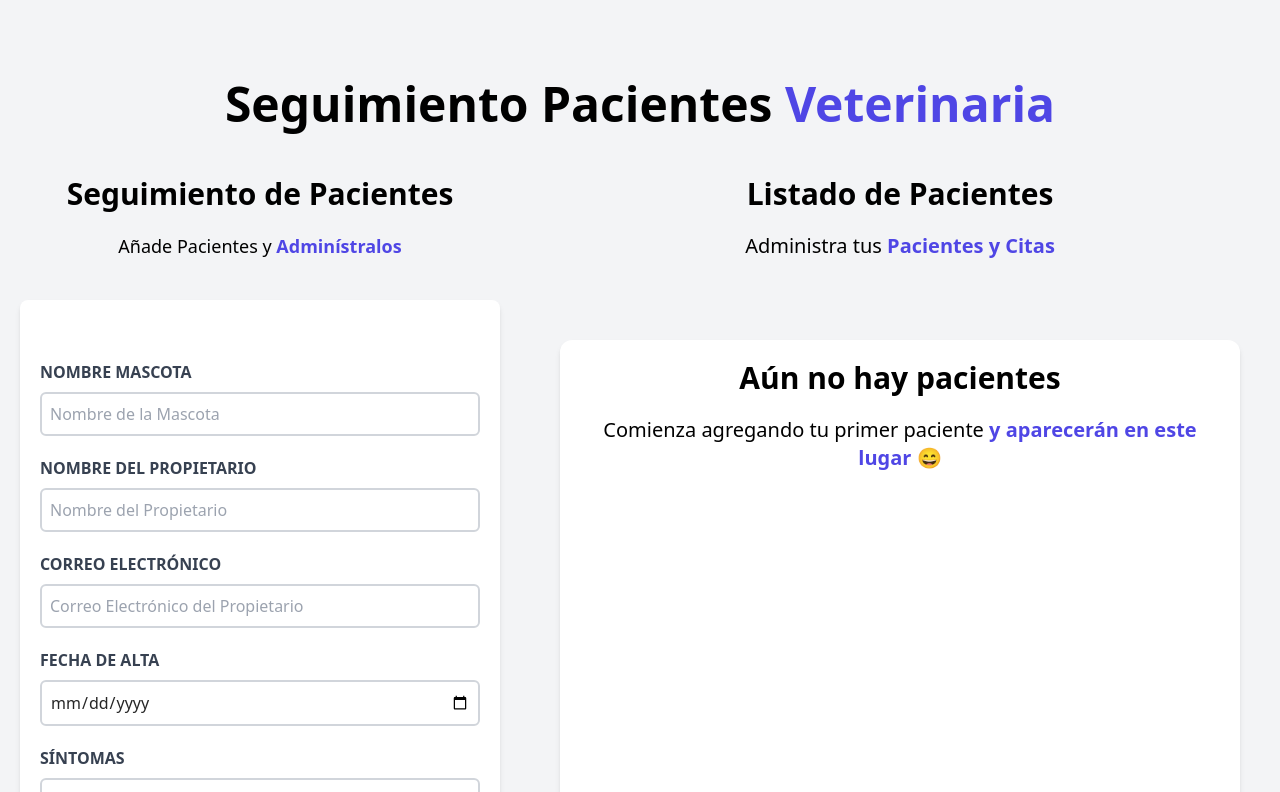
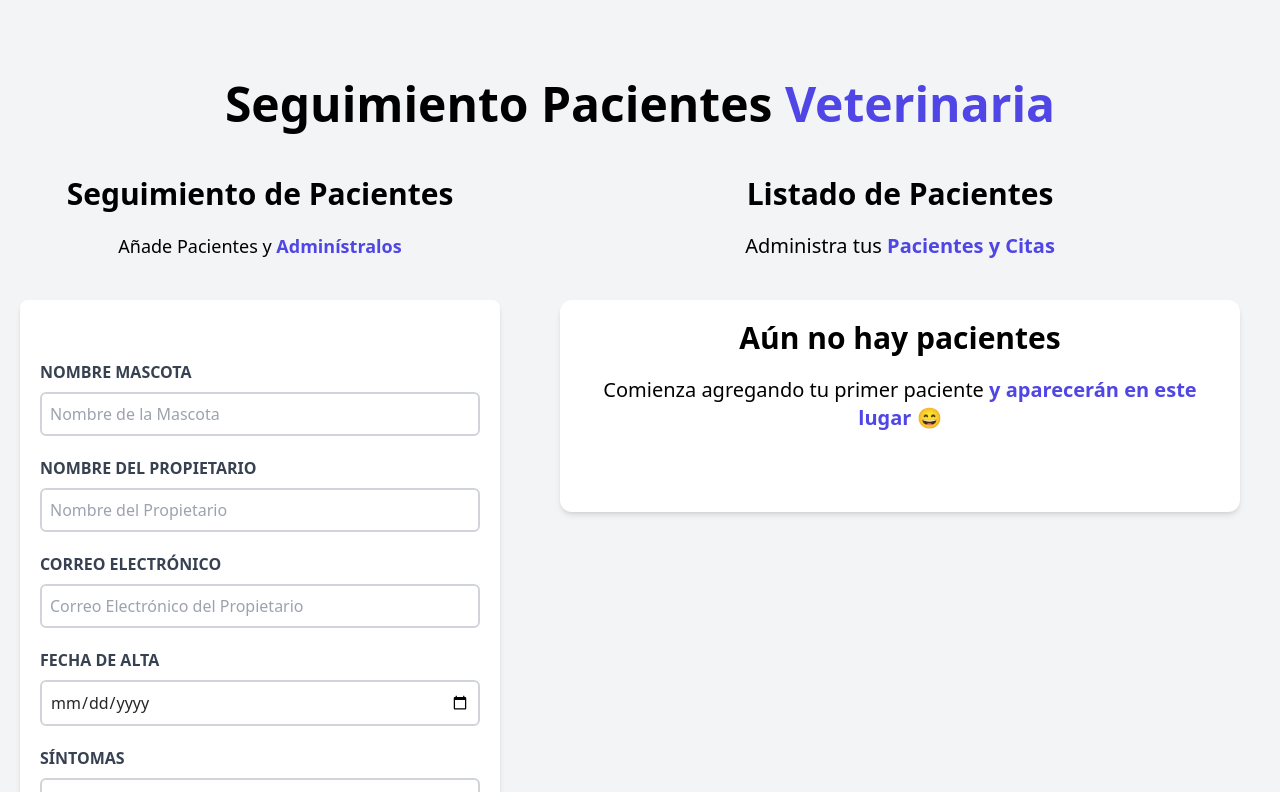
Before and after one commit to dabydat/citas_react, a React (Vite) app: page / in a window 1280 px wide. Shown: the top 792 px of the page. Built offline with nearby package versions, Linux system fonts and the light colour scheme.

Commit message:
Added: Variable y estado para paciente. Boton de edición y de eliminar el paciente.

```diff
--- a/src/App.jsx
+++ b/src/App.jsx
@@ -6,7 +6,7 @@ import { useState } from "react"
 function App() {
 
   const [pacientes, setPacientes] = useState([])
-
+  const [paciente, setPaciente] = useState({})
 
   return (
     <div className="container mx-auto mt-20">
@@ -15,9 +15,11 @@ function App() {
         <Formulario
           pacientes={pacientes}
           setPacientes={setPacientes}
+          paciente={paciente}
         />
         <ListadoPacientes
           pacientes={pacientes}
+          setPaciente={setPaciente}
         />
       </div>
     </div>
--- a/src/components/Formulario.jsx
+++ b/src/components/Formulario.jsx
@@ -3,7 +3,7 @@ import { useState, useEffect } from 'react'
 import customError from '../helpers/errors'
 import generateId from "../utils/generateId";
 
-function Formulario({ pacientes, setPacientes }) {
+function Formulario({ pacientes, setPacientes, paciente }) {
   const [nombreMascota, setNombreMascota] = useState('');
   const [nombrePropietario, setNombrePropietario] = useState('');
   const [email, setEmail] = useState('');
@@ -11,6 +11,11 @@ function Formulario({ pacientes, setPacientes }) {
   const [sintomas, setSintomas] = useState('');
 
   const [error, setError] = useState({ nombreMascota: '', nombrePropietario: '', email: '', alta: '', sintomas: '' })
+
+  useEffect(() => {
+    console.log(paciente)
+  }, [paciente])
+
 
   const [invalidForm, setInvalidForm] = useState(false);
 
--- a/src/components/ListadoPacientes.jsx
+++ b/src/components/ListadoPacientes.jsx
@@ -1,8 +1,8 @@
 import Paciente from '../components/Paciente'
 
-function ListadoPacientes({ pacientes }) {
+function ListadoPacientes({ pacientes, setPaciente }) {
   return (
-    <div className='md:w-1/2 lg:w-3/5 mx-5'>
+    <div className='md:w-1/2 lg:w-3/5 mx-5 mb-10'>
       <h2 className='font-black text-3xl text-center'>Listado de Pacientes</h2>
       <p className='text-xl mt-5 mb-10 text-center'>
         Administra tus {''}
@@ -10,10 +10,10 @@ function ListadoPacientes({ pacientes }) {
           Pacientes y Citas
         </span>
       </p>
-      <div className='mt-20 mx-5 px-5 pt-5 pb-10 bg-white shadow-md rounded-xl md:h-screen overflow-y-scroll'>
+      <div className={`mx-5 px-5 pt-5 pb-10 bg-white shadow-md rounded-xl  ${pacientes && pacientes.length > 2 ? 'md:h-screen overflow-y-scroll' : ''}  `}>
         {pacientes && pacientes.length
           ?
-          <>{pacientes.map(paciente => (<Paciente key={paciente.id} paciente={paciente} />))}</>
+          <>{pacientes.map(paciente => (<Paciente key={paciente.id} paciente={paciente} setPaciente={setPaciente} />))}</>
           :
           <><h2 className='font-black text-3xl text-center'>Aún no hay pacientes</h2>
             <p className='text-xl mt-5 mb-10 text-center'>
--- a/src/components/Paciente.jsx
+++ b/src/components/Paciente.jsx
@@ -1,7 +1,10 @@
-import React from 'react'
+import {React, useEffect} from 'react'
 
-function Paciente({ paciente }) {
+function Paciente({ paciente, setPaciente }) {
     const { nombreMascota, nombrePropietario, email, alta, sintomas } = paciente;
+    useEffect(() => {
+        console.log(paciente)
+      }, [paciente])
     return (
         <div className='mx-5 my-10 bg-white shadow-md px-5 py-10 rounded-xl'>
             <p className='font-bold mb-3 text-gray-700 uppercase'>
@@ -24,6 +27,15 @@ function Paciente({ paciente }) {
                 Sintomas: {''}
                 <span className='font-normal normal-case'>{sintomas}</span>
             </p>
+            <div className='flex justify-between mt-10'>
+                <button type='button' className='py-2 px-10 bg-indigo-600 hover:bg-indigo-700 text-white font-bold uppercase rounded-lg'
+                onClick={() => setPaciente(paciente)}>
+                    Editar
+                </button>
+                <button type='button' className='py-2 px-10 bg-red-600 hover:bg-red-700 text-white font-bold uppercase rounded-lg '>
+                    Eliminar
+                </button>
+            </div>
         </div>
     )
 }
```
